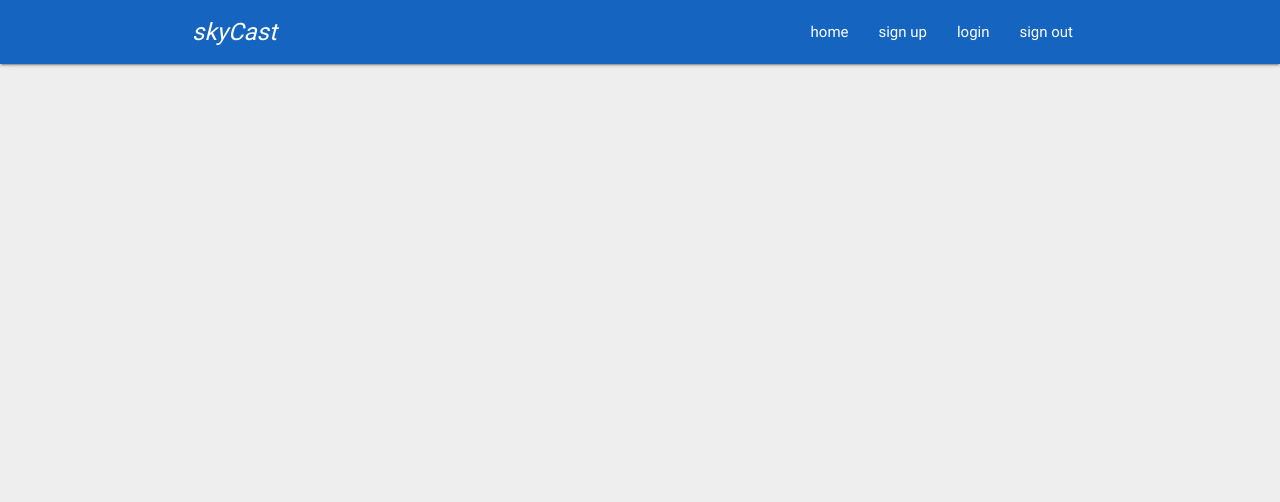
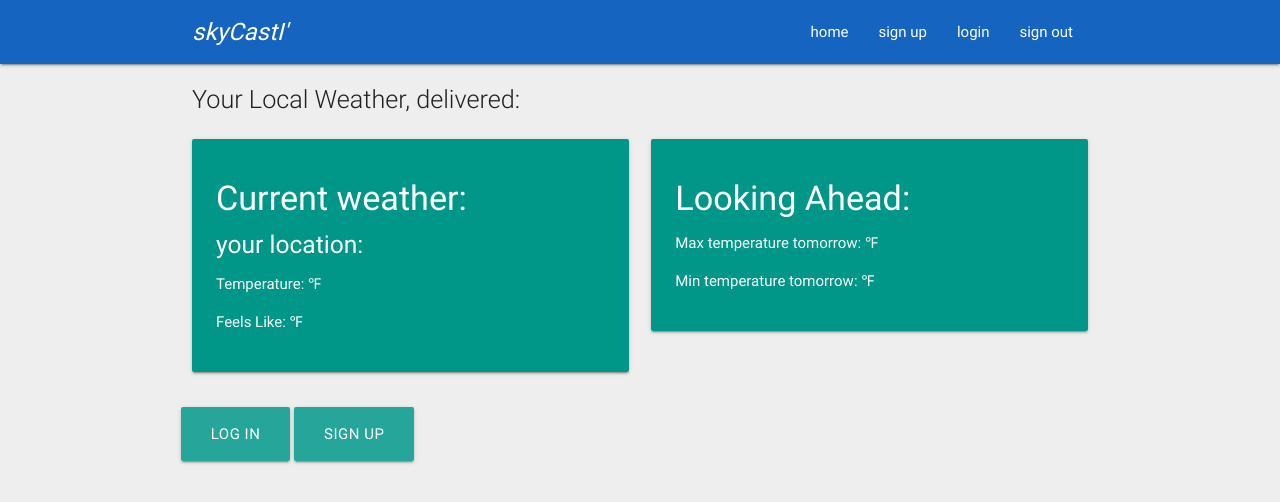
Before and after one commit to shishkina/skycast, a website: page public/index.html in a window 1280 px wide. Drawn offline with nearby package versions, Linux system fonts and the light colour scheme; some packages are replaced by stand-ins of ours.

Commit message:
debugging home

```diff
--- a/public/index.html
+++ b/public/index.html
@@ -26,7 +26,7 @@
   </head>
   <body class="grey lighten-3">
   <nav ng-controller="NavController as navbar" class="blue darken-3" role="navigation">
-   <div class="nav-wrapper container"><a id="logo-container" ui-sref="home" class="brand-logo"><i>skyCast</i></a>
+   <div class="nav-wrapper container"><a id="logo-container" ui-sref="home" class="brand-logo"><i>skyCastI'</i></a>
      <ul class="right hide-on-med-and-down">
        <li><a ng-click="navbar.goHome()">home</a></li>
        <li><a ng-click="navbar.signUp()">sign up</a></li>
--- a/public/js/appRouter.js
+++ b/public/js/appRouter.js
@@ -3,7 +3,7 @@ angular.module('skyCast')
 
   function AppRouter($stateProvider, $urlRouterProvider, $httpProvider){
 
-    //$urlRouterProvider.otherwise('/home');
+    $urlRouterProvider.otherwise('/home');
 
     $stateProvider
       .state('home', {
--- a/public/js/controllers/searchController.js
+++ b/public/js/controllers/searchController.js
@@ -1,6 +1,7 @@
 'use strict';
 
 function SearchController(User, Weather, $http, $state) {
+  console.log('instance of search controller!');
   let self = this;
 
   self.coords = {
@@ -9,6 +10,7 @@ function SearchController(User, Weather, $http, $state) {
   }
 
   self.load = function($http) {
+    console.log('getting current location!');
     navigator.geolocation.getCurrentPosition(success)
   }
 
@@ -16,12 +18,14 @@ function SearchController(User, Weather, $http, $state) {
     return Weather.getCurrentWeather();
   }
 
-  setTimeout(self.load($http), 500);
+  //setTimeout(self.load($http), 500);
+
+  self.load($http)
 
   //helper functions:
 
   function success(pos) {
-
+    console.log('In success function!');
     self.coords.lat = pos.coords.latitude;
     self.coords.lng = pos.coords.longitude;
 
```
